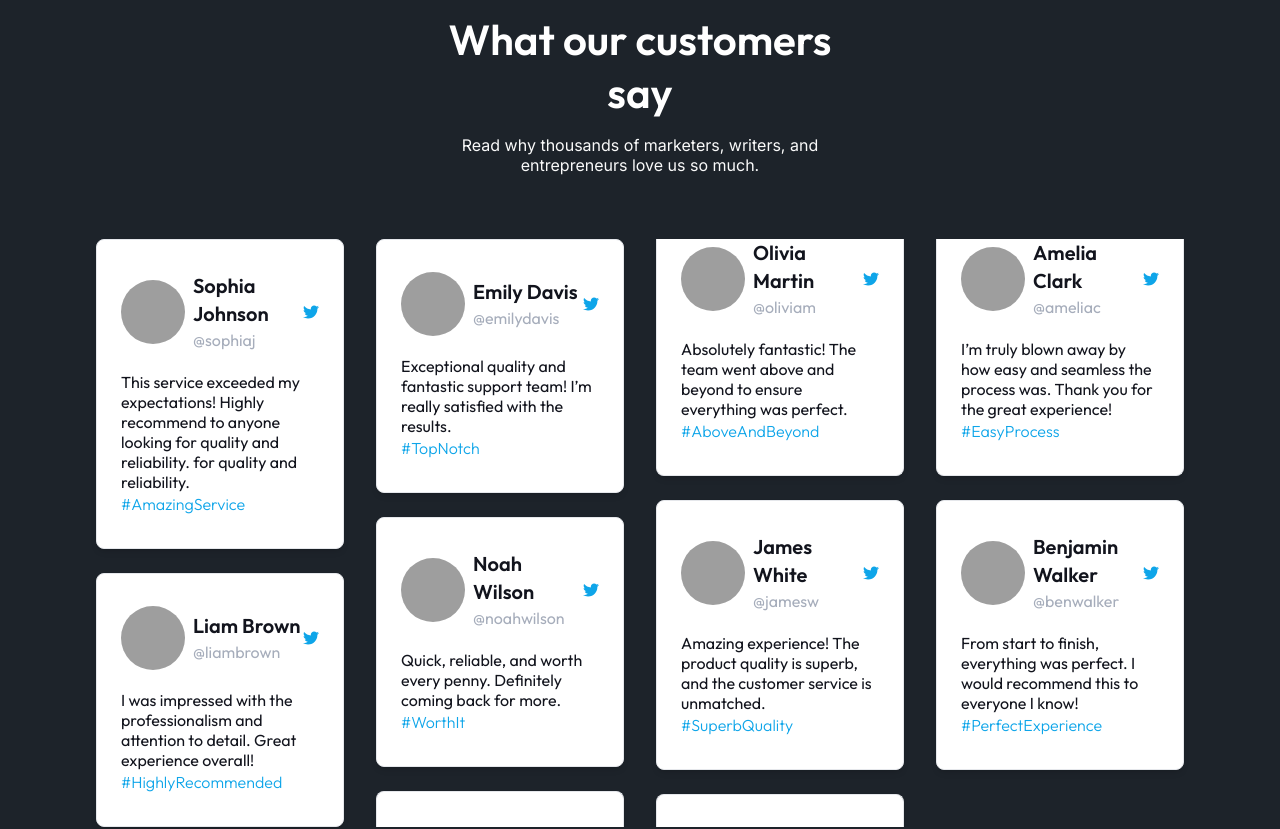
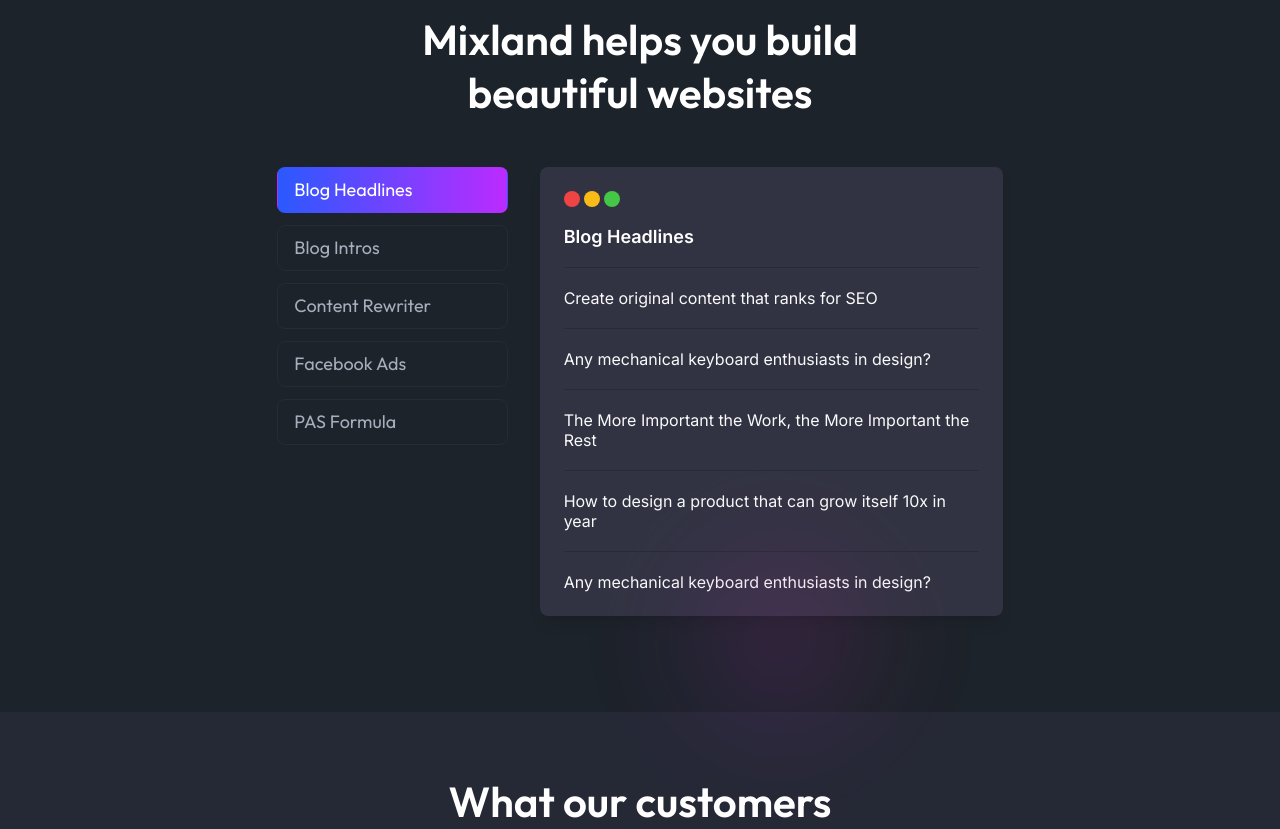
Before and after one commit to Mohosin075/facebook-ads-hotchpotch, a Next.js app: page / in a window 1280 px wide. Shown: the part 1580-2409 px from the top of the page. Built offline with nearby package versions, Linux system fonts and the light colour scheme; grey boxes are pictures that could not be loaded.

Commit message:
mixLand section design

```diff
--- a/src/app/page.tsx
+++ b/src/app/page.tsx
@@ -1,5 +1,6 @@
 import Banner from "@/components/ui/banner/Banner";
 import CustomerSays from "@/components/ui/home/customarSays/CustomerSays";
+import MixLandHelps from "@/components/ui/home/mixLandHelps/MixLandHelps";
 import MyPlan from "@/components/ui/home/myPlan/MyPlan";
 import PayingCustomer from "@/components/ui/home/payingCustomer/PayingCustomer";
 import WritingTools from "@/components/ui/home/writingTools/WritingTools";
@@ -10,7 +11,7 @@
       <Banner />
       <PayingCustomer />
       <WritingTools />
-      {/* mixland */}
+      <MixLandHelps />
       <CustomerSays />
       <MyPlan />
     </div>
--- a/src/components/ui/home/customarSays/CustomerSays.tsx
+++ b/src/components/ui/home/customarSays/CustomerSays.tsx
@@ -5,7 +5,7 @@
 
 const CustomerSays = () => {
   return (
-    <div className="CContainer py-16">
+    <div className="CContainer py-16 bg-[#252835]">
       <SectionTitle
         title="What our customers say"
         desc="Read why thousands of marketers, writers, and entrepreneurs love us so much."
--- /dev/null
+++ b/src/components/ui/home/mixLandHelps/MixLandHelps.tsx
@@ -0,0 +1,93 @@
+"use client";
+import { useState } from "react";
+import SectionTitle from "../../shared/sectionTitle/SectionTitle";
+
+// Define the type for the data
+type mixLandItem = {
+  id: number;
+  title: string;
+  content: string[]; // Array of strings for content
+};
+
+const mixLandContent = [
+  "Create original content that ranks for SEO",
+  "Any mechanical keyboard enthusiasts in design?",
+  "The More Important the Work, the More Important the Rest",
+  "How to design a product that can grow itself 10x in year",
+  "Any mechanical keyboard enthusiasts in design?",
+];
+
+const MixLandHelps = () => {
+  const mixLandItem: mixLandItem[] = [
+    { id: 1, title: "Blog Headlines", content: mixLandContent },
+    { id: 2, title: "Blog Intros", content: mixLandContent },
+    { id: 3, title: "Content Rewriter", content: mixLandContent },
+    { id: 4, title: "Facebook Ads", content: mixLandContent },
+    { id: 5, title: "PAS Formula", content: mixLandContent },
+  ];
+
+  // Set the default selected data to the first item
+  const [selectedData, setSelectedData] = useState<mixLandItem | null>(
+    mixLandItem[0]
+  );
+
+  const handleClick = (id: number) => {
+    const item = mixLandItem.find((dataItem) => dataItem.id === id);
+    setSelectedData(item ?? null); // If no item found, set to null
+  };
+
+  return (
+    <div className="CContainer py-16 relative">
+      <SectionTitle title="Mixland helps you build beautiful websites" />
+      <div className="md:flex py-8 gap-8 md:w-10/12 lg:w-8/12 mx-auto space-y-4 md:space-y-0">
+        {/* Left side: List */}
+        <div className="md:w-1/3">
+          <ul className="space-y-0 md:space-y-2 flex flex-row md:flex-col gap-1 items-start justify-center">
+            {mixLandItem.map((item) => (
+              <li
+                key={item.id}
+                className={`md:px-4 px-2 py-1 md:py-2 w-full border text-xs md:text-lg cursor-pointer rounded-lg bg-gradient-to-r hover:from-[#2B59FF] hover:to-[#BB2BFF] hover:text-white hover:border-transparent active:from-[#0035F5] active:to-[#A600F5] ${
+                  selectedData?.id === item.id
+                    ? "from-[#2B59FF] to-[#BB2BFF] text-white border-transparent"
+                    : "border-[#282A37]"
+                }`}
+                onClick={() => handleClick(item.id)}
+              >
+                {item.title}
+              </li>
+            ))}
+          </ul>
+        </div>
+
+        {/* Right side: Content */}
+        <div className="md:w-2/3 p-6 rounded-lg shadow-lg bg-[#313342]">
+          <div className="flex items-center gap-1">
+            <div className="w-4 h-4 rounded-full bg-red-500"></div>
+            <div className="w-4 h-4 rounded-full bg-[#FABB18]"></div>
+            <div className="w-4 h-4 rounded-full bg-[#45C646]"></div>
+          </div>
+          {selectedData ? (
+            <>
+              <h4 className="my-4">{selectedData.title}</h4>
+              <div className="space-y-5">
+                {selectedData.content.map((c, i) => (
+                  <>
+                    <hr className="border-[#282A37]" />
+                    <p key={i} className="">
+                      {c}
+                    </p>
+                  </>
+                ))}
+              </div>
+            </>
+          ) : (
+            <p className="">Please select an item to view the data.</p>
+          )}
+        </div>
+      </div>
+      <div className="bgShadow right-1/3 bottom-0"></div>
+    </div>
+  );
+};
+
+export default MixLandHelps;
--- a/src/components/ui/shared/sectionTitle/SectionTitle.tsx
+++ b/src/components/ui/shared/sectionTitle/SectionTitle.tsx
@@ -1,6 +1,6 @@
 import React from "react";
 
-const SectionTitle = ({ title, desc } : {title : string, desc : string}) => {
+const SectionTitle = ({ title, desc } : {title : string, desc ?: string}) => {
   return (
     <div className=" w-8/12 lg:w-5/12 mx-auto space-y-4 text-center">
       <h2>{title}</h2>
```
Also changed, not shown: src/constants/Constants.tsx (line endings or trailing spaces).
